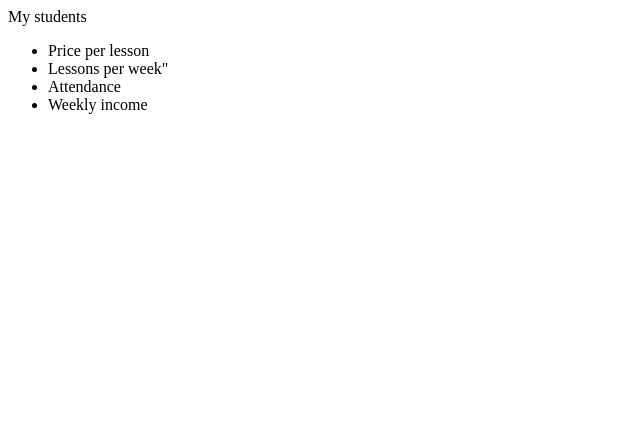
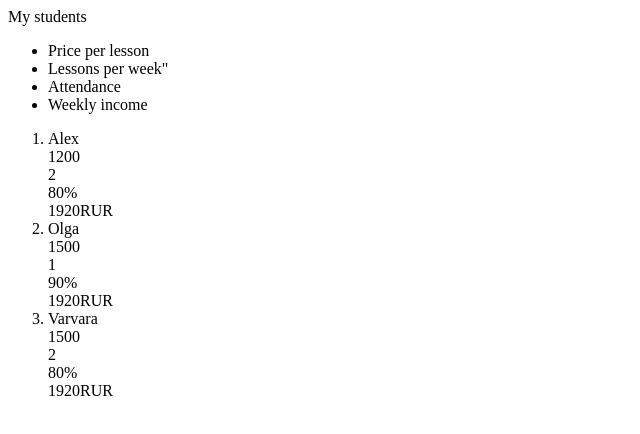
Before and after one commit to asaenka/salary-counter, a plain HTML site: page index.html in a window 1280 px wide. Shown: the whole page, without its empty margins (0-640 px from the left). Drawn offline with Linux system fonts and the light colour scheme.

Commit message:
add first three students examples

```diff
--- a/index.html
+++ b/index.html
@@ -14,7 +14,7 @@
 
       <div class="counter-criterias">
         <ul>
-          <li class="counter-criterias__criteria"> Price per lesson</li>
+          <li class="counter-criterias__criteria">Price per lesson</li>
           <li class="counter-criterias__criteria">Lessons per week"</li>
           <li class="counter-criterias__criteria">Attendance</li>
           <li class="counter-criterias__criteria">Weekly income</li>
@@ -22,7 +22,28 @@
       </div>
     </div>
 
-    <div class="students">
+    <div class="student-examples">
+     <ol>
+      <li class="student-example__name">Alex</li>
+      <div class="student-example__payment">1200</div>
+      <div class="student-example__lessons">2</div>
+      <div class="student-example__attendance">80%</div>
+      <div class="student-example__income">1920RUR</div>
+
+      <li class="student-example__name">Olga</li>
+      <div class="student-example__payment">1500</div>
+      <div class="student-example__lessons">1</div>
+      <div class="student-example__attendance">90%</div>
+      <div class="student-example__income">1920RUR</div>
+
+      <li class="student-example__name">Varvara</li>
+      <div class="student-example__payment">1500</div>
+      <div class="student-example__lessons">2</div>
+      <div class="student-example__attendance">80%</div>
+      <div class="student-example__income">1920RUR</div>
+    </ol>
+    </div>
+
 
 </body>
 </html>
```
